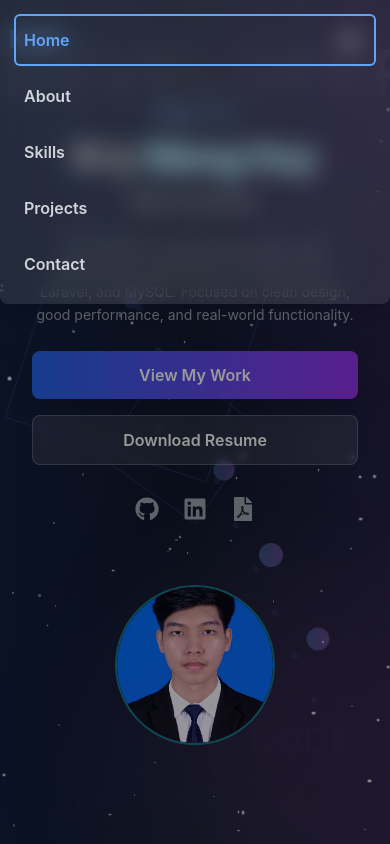
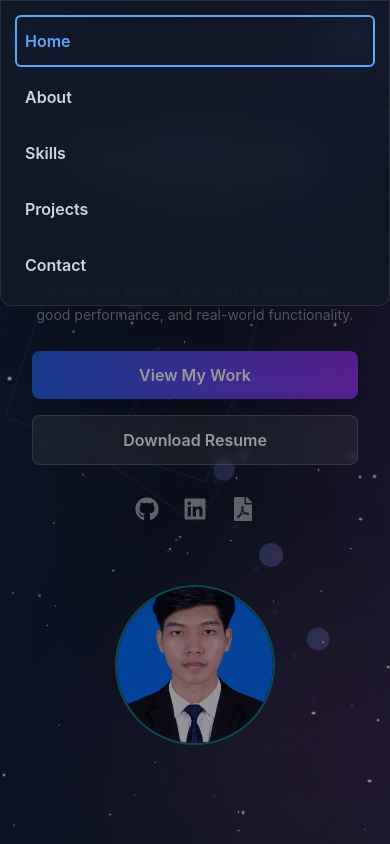
Before and after one commit to krymenghuy/Portfolio, a React (Create React App) app: page / in a window 390 px wide. Both pictures are taken after a click on the button "Open menu". Shown: the top 844 px of the page. Built offline with nearby package versions, Linux system fonts and the light colour scheme.

Commit message:
Enhance mobile navigation dropdown blur and background

```diff
--- a/src/components/Navbar.js
+++ b/src/components/Navbar.js
@@ -57,7 +57,11 @@ const Navbar = () => {
       }
     };
     menuRef.current.addEventListener('keydown', handleKeyDown);
-    return () => menuRef.current.removeEventListener('keydown', handleKeyDown);
+    return () => {
+      if (menuRef.current) {
+        menuRef.current.removeEventListener('keydown', handleKeyDown);
+      }
+    };
   }, [isOpen]);
 
   const navItems = [
@@ -72,9 +76,15 @@ const Navbar = () => {
   const scrollToSection = (href) => {
     const element = document.querySelector(href);
     if (element) {
-      element.scrollIntoView({ behavior: 'smooth' });
+      // Dynamic offset: smaller on mobile
+      const isMobile = window.innerWidth < 640;
+      const yOffset = isMobile ? -50 : -80;
+      const y = element.getBoundingClientRect().top + window.pageYOffset + yOffset;
+      window.scrollTo({ top: y, behavior: 'smooth' });
+      setTimeout(() => setIsOpen(false), 350);
+    } else {
+      setIsOpen(false);
     }
-    setIsOpen(false);
   };
 
   // Click outside to close mobile menu
@@ -144,7 +154,7 @@ const Navbar = () => {
           <div className="flex items-center justify-end flex-1 md:hidden">
             <button
               onClick={() => setIsOpen(!isOpen)}
-              className="flex items-center justify-center w-12 h-12 mr-2 text-gray-300 transition-colors duration-300 rounded-full hover:text-blue-400 focus:outline-none focus:ring-2 focus:ring-blue-400 sm:mr-4 md:mr-0"
+              className="flex items-center justify-center w-12 h-12 mr-2 text-white transition-colors duration-300 rounded-full bg-blue-500/80 hover:bg-blue-600 focus:outline-none focus:ring-2 focus:ring-blue-400 sm:mr-4 md:mr-0"
               aria-label={isOpen ? 'Close menu' : 'Open menu'}
               aria-expanded={isOpen}
               aria-controls="mobile-menu"
@@ -169,7 +179,7 @@ const Navbar = () => {
               initial={{ opacity: 0, y: -30 }}
               animate={{ opacity: 1, y: 0 }}
               exit={{ opacity: 0, y: -30 }}
-              className="relative z-50 py-4 mt-2 rounded-b-lg shadow-lg bg-white/10 backdrop-blur-md"
+              className="relative z-50 py-4 mt-2 border shadow-2xl rounded-b-xl bg-gray-900/80 backdrop-blur-xl border-white/10"
               style={{ minWidth: '70vw', maxWidth: 400, margin: '0 auto' }}
               tabIndex={-1}
             >
```
